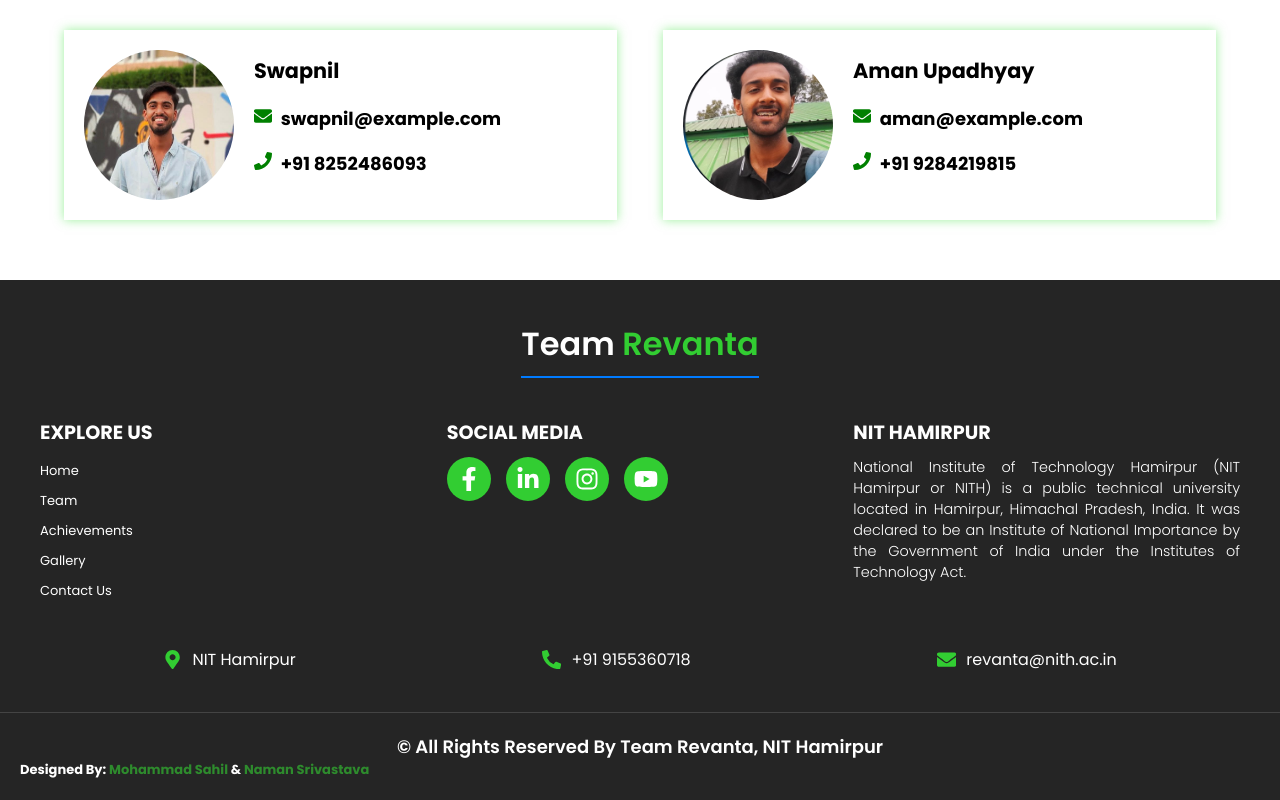
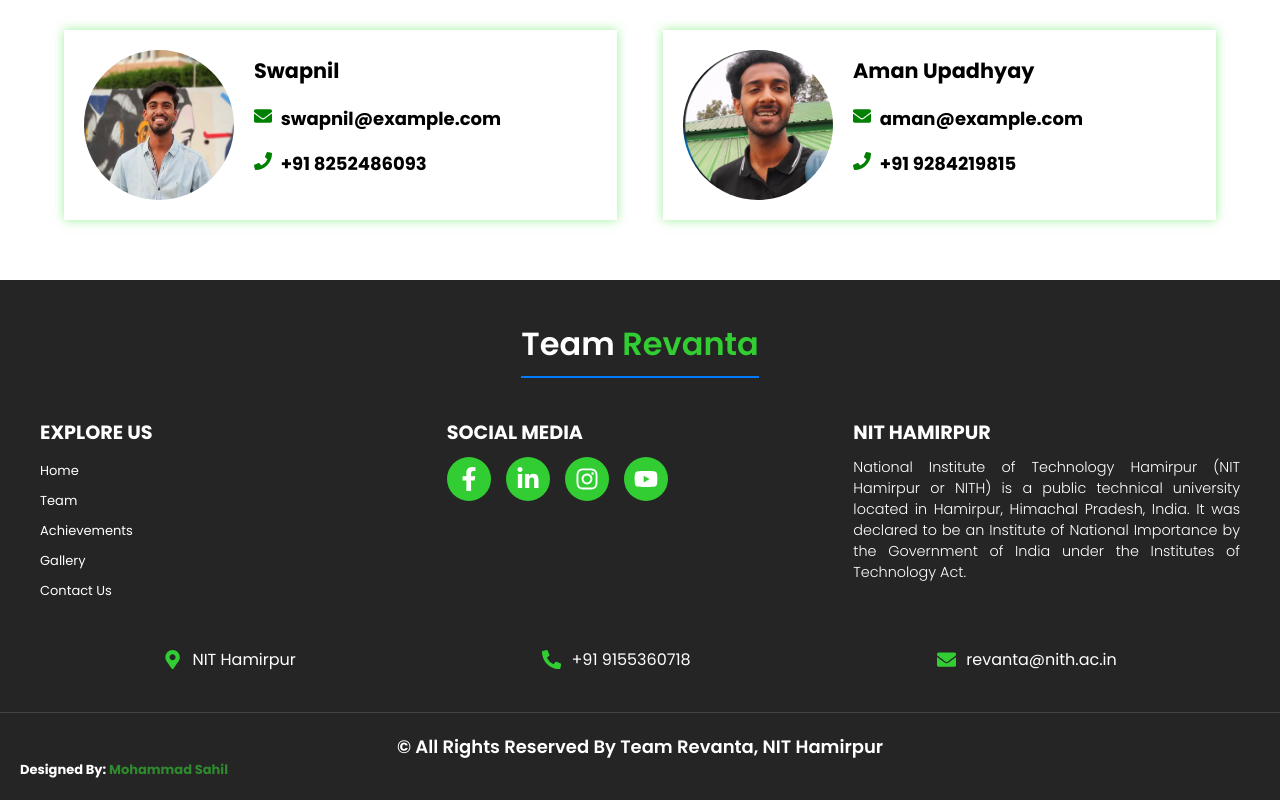
Before and after one commit to sahil8979/Revanta, a React (Vite) app: page /contact in a window 1280 px wide. Shown: the part 890-1690 px from the top of the page. Built offline with nearby package versions, Linux system fonts and the light colour scheme; a web font is replaced by a local one.

Commit message:
adding link

```diff
--- a/src/Components/Footer/Footer.jsx
+++ b/src/Components/Footer/Footer.jsx
@@ -57,7 +57,7 @@ const Footer = () => {
       <div className='footerBottom'>
         <p id="rights">© All Rights Reserved By Team Revanta, NIT Hamirpur</p>
         <div className='designby'>
-        <p className='design'>Designed By: <a href="https://github.com">Mohammad Sahil</a><span className='t'> & </span> <a href="https://github.com">Naman Srivastava</a></p>
+        <p className='design'>Designed By: <a href="https://www.linkedin.com/in/mohammad-sahil-386161289?utm_source=share&utm_campaign=share_via&utm_content=profile&utm_medium=android_app">Mohammad Sahil</a>{/*<span className='t'> & </span> <a href="https://github.com">Naman Srivastava</a> */}</p>
       </div>
       </div>
     </footer>
```
